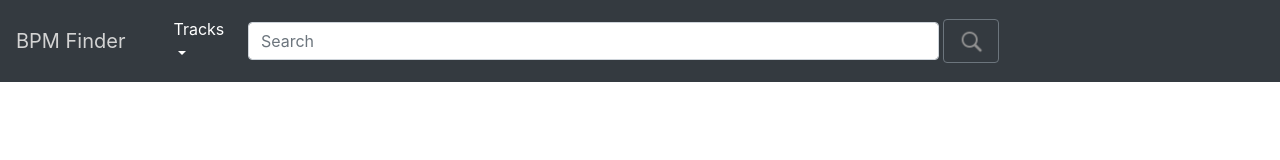
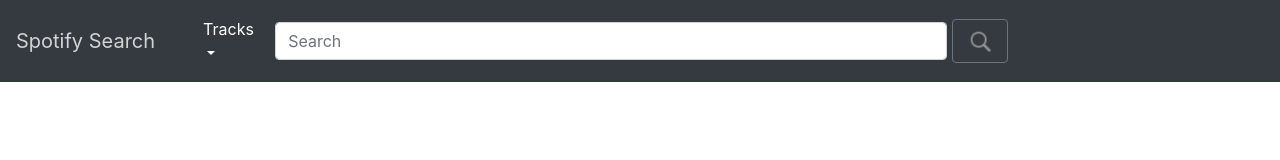
Before and after one commit to DanielShrimpton/Search-Spotify-Better-Assignment, a website: page client/index.html in a window 1280 px wide. Drawn offline with nearby package versions, Linux system fonts and the light colour scheme; no server answers.

Commit message:
Changed title

```diff
--- a/client/index.html
+++ b/client/index.html
@@ -13,13 +13,13 @@
     <link rel="shortcut icon" href="./images/favicon.ico" type="image/x-icon" />
 
     <!-- Page title -->
-    <title>BPM Finder</title>
+    <title>Search Spotify</title>
   </head>
 
   <body>
     <header>
       <nav class="navbar fixed-top navbar-expand-lg navbar-dark bg-dark">
-        <a class="navbar-brand" style="color:lightgrey" id="home">BPM Finder</a>
+        <a class="navbar-brand" style="color:lightgrey" id="home">Spotify Search</a>
         <button class="navbar-toggler" type="button" data-toggle="collapse" data-target="#navbarSupportedContent" aria-controls="navbarSupportedContent" aria-expanded="false" aria-label="Toggle navigation">
           <span class="navbar-toggler-icon"></span>
         </button>
```
